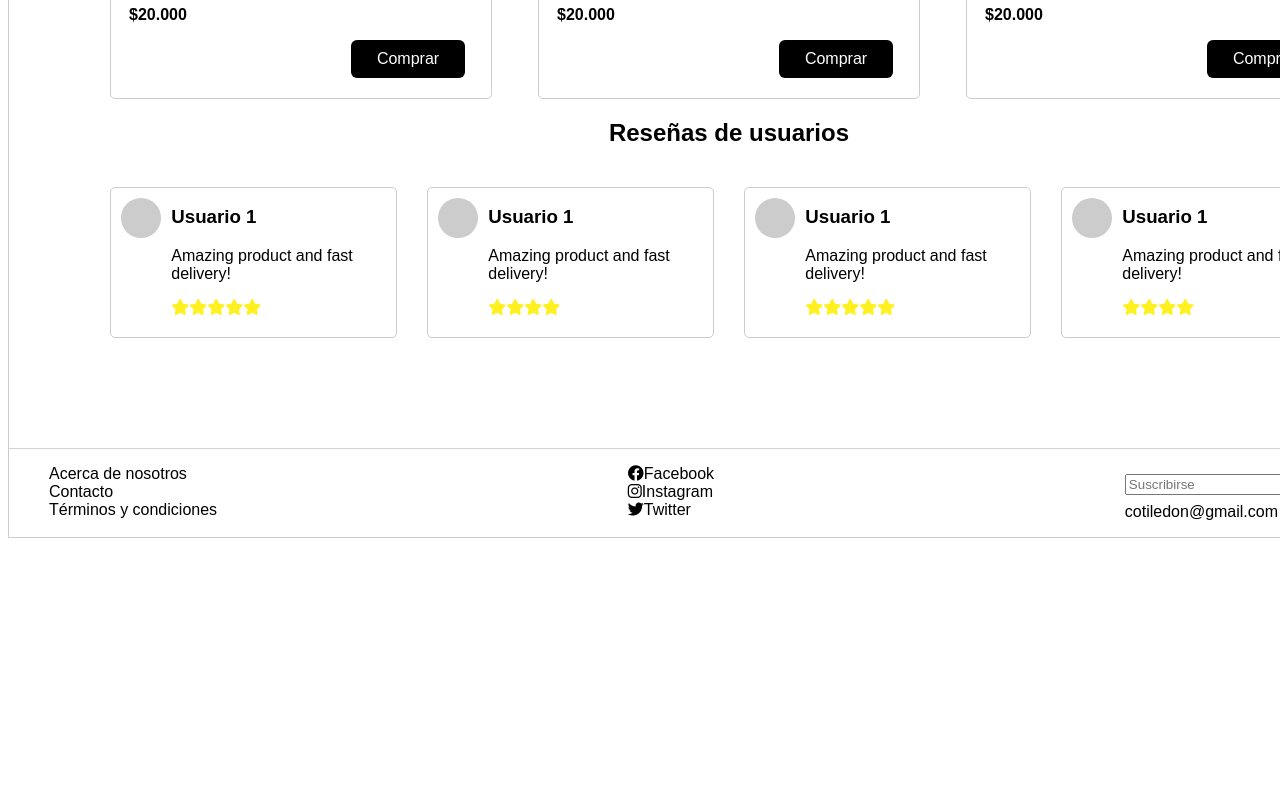
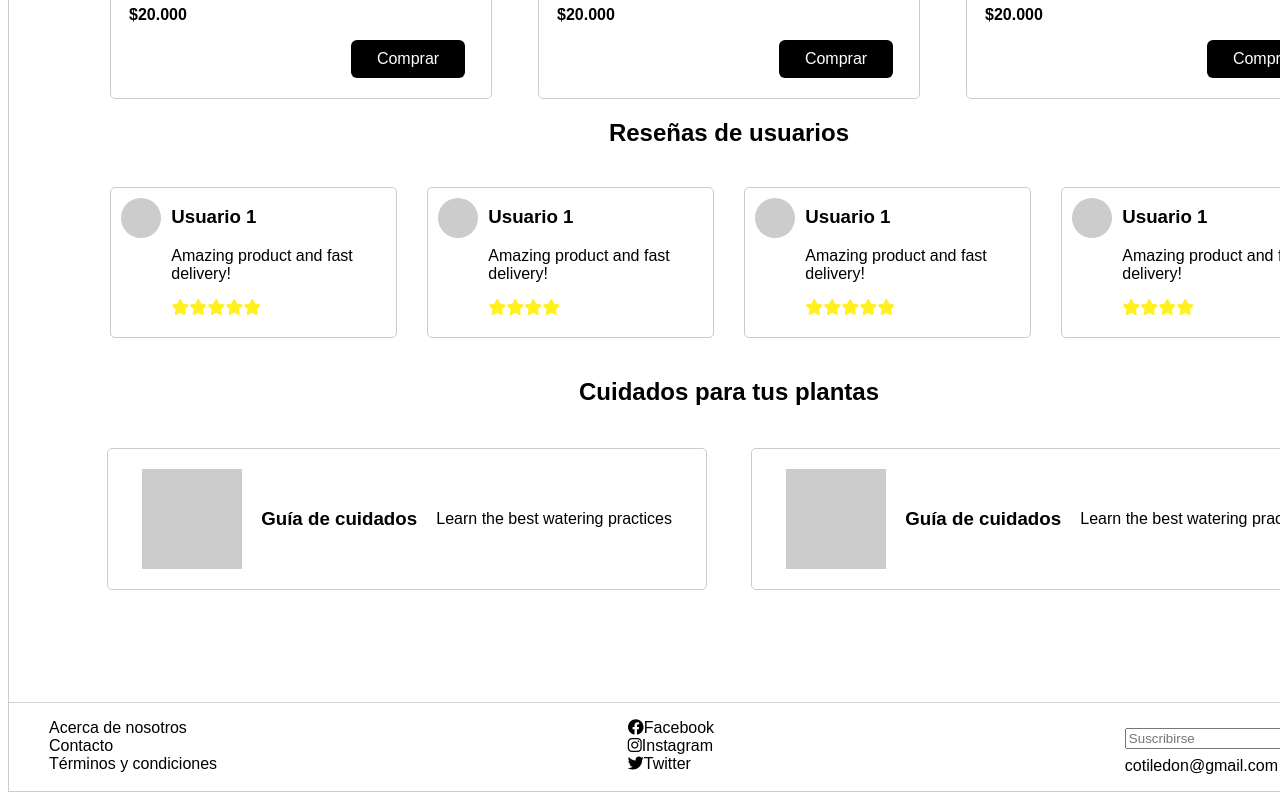
Before and after one commit to bootcamp-uchile-2024/grupo-3-frontend, a React (Vite) app: page / in a window 1280 px wide. Shown: the part 975-1775 px from the top of the page. Before the commit the page ends 1521 px from the top, so only its background shows below. Built offline with nearby package versions, Linux system fonts and the light colour scheme.

Commit message:
Se agrega import al DTO para obtener usuarios, y al DTO para obtener Carro de compra por ID. Se actualiza la documentación en SERVICIOS.MD

```diff
--- a/src/interfaces/GetCarroID_DTO.ts
+++ b/src/interfaces/GetCarroID_DTO.ts
@@ -1,3 +1,5 @@
+import { UpdateCarroCompraDTO } from './UpdateCarroCompraDTO';
+
 export interface GetCarroID_DTO {
-    carrito: CarroDTO;
+    carrito: UpdateCarroCompraDTO;
 }
--- a/src/interfaces/GetUsersDTO.ts
+++ b/src/interfaces/GetUsersDTO.ts
@@ -1,3 +1,5 @@
+import { CreateUsuarioDTO } from './CreateUsuarioDTO';
+
 export interface GetUsersDTO {
     usuarios: CreateUsuarioDTO[];
 }
--- a/src/layouts/MainLayout.tsx
+++ b/src/layouts/MainLayout.tsx
@@ -3,7 +3,7 @@ import Header from '../components/Header'
 import Banner from '../components/Banner'
 import Products from '../components/Products'
 import Reviews from '../components/Reviews'
-/* import PlantCareTips from '../components/PlantCareTips' */
+import PlantCareTips from '../components/PlantCareTips'
 import Footer from '../components/Footer'
 
 
@@ -14,7 +14,7 @@ export default function MainLayout() {
         <Banner />
         <Products />
         <Reviews />
-        {/* <PlantCareTips /> */}
+        <PlantCareTips />
         <Footer />
     </>
   )
```
Also changed, not shown: 1 other file (tests, documents, lock files or other folders).
